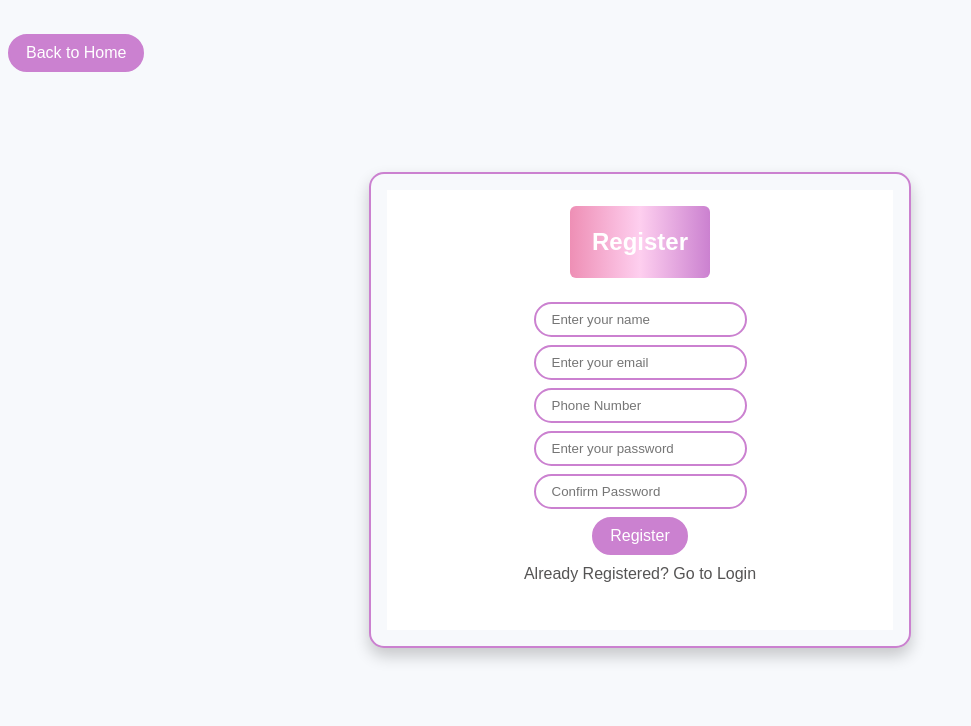
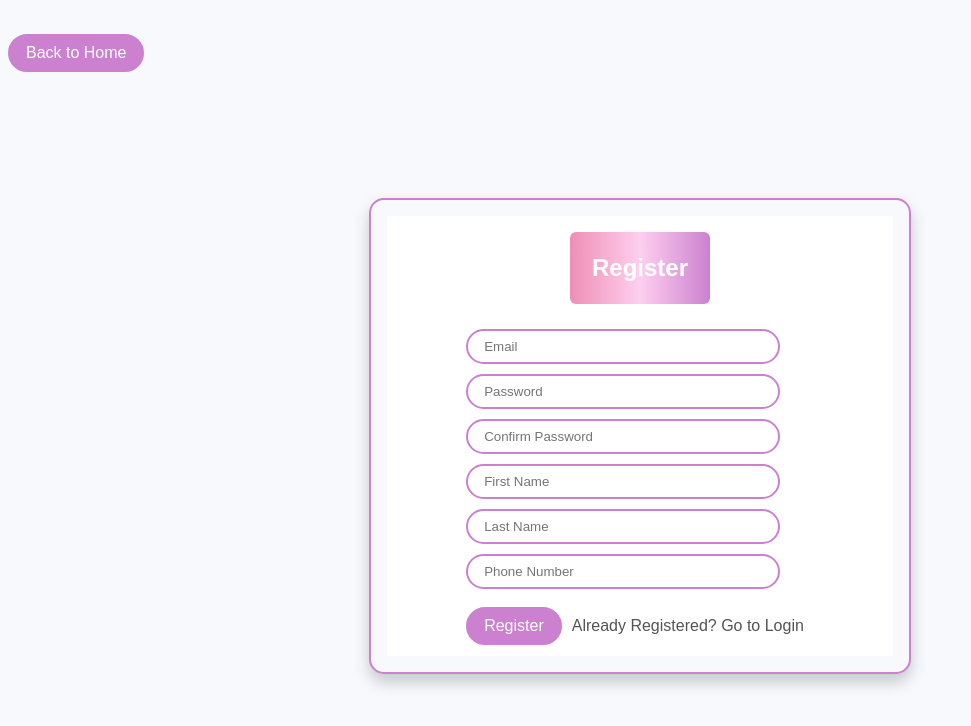
Before and after one commit to NinaLaliashvili/Fight-Fake-News, a React (Create React App) app in the folder fact-fiction/: page / in a window 1280 px wide. Both pictures are taken after a click on the button "Register". Shown: the top 726 px of the page, without its empty margins (0-971 px from the left). Built offline with nearby package versions, Linux system fonts and the light colour scheme.

Commit message:
log in/register full

```diff
--- a/fact-fiction/public/index.html
+++ b/fact-fiction/public/index.html
@@ -10,6 +10,10 @@
       content="Web site created using create-react-app"
     />
     <link rel="apple-touch-icon" href="%PUBLIC_URL%/logo192.png" />
+    <link
+      rel="stylesheet"
+      href="https://fonts.googleapis.com/css2?family=Poppins:wght@400;500;600&display=swap"
+    />
 
     <!-- <link rel="manifest" href="%PUBLIC_URL%/manifest.json" /> -->
 
--- a/fact-fiction/src/App.jsx
+++ b/fact-fiction/src/App.jsx
@@ -14,8 +14,11 @@ import SubmitFactComponent from "./Components/SubmitFact/SubmitFactComponent";
 import LogInComponent from "./Components/LogIn/LogInComponent";
 import RegisterComponent from "./Components/Register/RegisterComponent";
 import { AdminView } from "./Components/Admin";
+import { useContext } from "react";
+import { LoginContext } from "./Context/AuthContext";
 
 function App() {
+  const { isLoggedIn, logout } = useContext(LoginContext);
   return (
     <div className="App">
       <NavLink to="/"></NavLink>
--- a/fact-fiction/src/Components/Home/HomeComponent.css
+++ b/fact-fiction/src/Components/Home/HomeComponent.css
@@ -11,7 +11,7 @@
 }
 
 .home-container {
-   padding: 1em;
+  padding: 1em;
 }
 
 .header {
@@ -88,3 +88,9 @@
   font-size: 1.1rem;
   line-height: 1.5;
 }
+.welcome {
+  font-family: "Poppins", sans-serif;
+  border: 2px solid #fcd4ef;
+  border-radius: 10px;
+  padding: 10px;
+}
--- a/fact-fiction/src/Components/LogIn/LogInComponent.css
+++ b/fact-fiction/src/Components/LogIn/LogInComponent.css
@@ -10,6 +10,11 @@
   background-color: #f7f9fc;
   padding: 1em;
   box-shadow: 0 8px 16px 0 rgba(0, 0, 0, 0.2);
+
+  display: flex;
+  flex-direction: column;
+  align-items: center;
+  justify-content: center;
 }
 
 .login {
@@ -20,43 +25,45 @@
   display: flex;
   flex-direction: column;
   align-items: center;
+  justify-content: center;
 }
+
 .login h1 {
   font-size: 1.5rem;
-  /* margin-bottom: 5px; */
   background: linear-gradient(270deg, #cb81d0, #fecfef, #ee8fb5);
   color: white;
   font-weight: bold;
   border-radius: 6px;
-  padding: 22px ;
+  padding: 22px;
+  margin-bottom: 10px;
 }
 
 .input {
   background-color: transparent;
   color: black;
   border: 1px solid #cb81d0;
-  padding: 0.5rem 1rem;
+  padding: 1rem 1rem;
   cursor: pointer;
   transition: all 0.3s;
   border: 2px solid #cb81d0;
   border-radius: 25px;
   margin-top: 8px;
+  width: 80%;
 }
 
-.input :hover {
+.input:hover {
   background-color: white;
   color: #cb81d0;
   transform: scale(1.05);
 }
 
 a {
-  font-family:  Arial, sans-serif;
+  font-family: Arial, sans-serif;
   margin: 10px;
   color: rgb(85, 84, 84);
   text-decoration: none;
+}
 
-
-}
 a:hover {
   color: #cb81d0;
   text-decoration: none;
--- a/fact-fiction/src/Components/Register/RegisterComponent.css
+++ b/fact-fiction/src/Components/Register/RegisterComponent.css
@@ -1,7 +1,7 @@
 .registerContainer {
   width: 40%;
   height: 440px;
-    margin-top: 100px;
+  margin-top: 10%;
   margin-right: auto;
   margin-left: auto;
   border: 2px solid #cb81d0;
@@ -29,7 +29,7 @@
   color: white;
   font-weight: bold;
   border-radius: 6px;
-    padding: 22px ;
+  padding: 22px;
 }
 
 .input {
@@ -50,12 +50,10 @@
 }
 
 a {
-    font-family:  Arial, sans-serif;
+  font-family: Arial, sans-serif;
   margin: 10px;
   color: rgb(85, 84, 84);
   text-decoration: none;
-
-
 }
 a:hover {
   color: #cb81d0;
@@ -78,3 +76,7 @@
   color: #cb81d0;
   transform: scale(1.05);
 }
+.input {
+  display: block;
+  margin-bottom: 10px;
+}
--- a/fact-fiction/src/Components/Register/RegisterComponent.jsx
+++ b/fact-fiction/src/Components/Register/RegisterComponent.jsx
@@ -5,13 +5,19 @@ import { ToastContainer, toast } from "react-toastify";
 import axios from "axios";
 
 const RegisterComponent = () => {
-  const [email, setEmail] = useState("");
-  const [name, setName] = useState("");
-  const [phone, setPhone] = useState("");
-  const [password, setPassword] = useState("");
-  const [confirmPassword, setConfirmPassword] = useState("");
   const [error, setError] = useState(false);
+  const [errorMessage, setErrorMessage] = useState("");
+  const [errorField, setErrorField] = useState("");
   const navigate = useNavigate();
+
+  const [formState, setFormState] = useState({
+    email: "",
+    password: "",
+    confirmPassword: "",
+    firstName: "",
+    lastName: "",
+    phone: "",
+  });
 
   const notifyError = (message) => {
     toast.error(`${message}, sorry!`, {
@@ -25,31 +31,83 @@ const RegisterComponent = () => {
     });
   };
 
-  const handleRegister = () => {
-    if (password === confirmPassword) {
-      axios
-        .post(process.env.REACT_APP_API_PORT + "signup", {
-          email: email,
-          name: name,
-          phone: phone,
-          password: password,
-        })
-        .then((resp) => {
-          console.log(resp);
-          notifySuccess("account created! You can now login");
-        })
-        .catch((err) => {
-          console.log(err);
-          setError(true);
-          notifyError(err);
+  const { email, password, confirmPassword, firstName, lastName, phone } =
+    formState;
+
+  const handleInputChange = (event) => {
+    setFormState({
+      ...formState,
+      [event.target.name]: event.target.value,
     });
-    } else {
-      setError(true);
-      notifyError("passwords must match!");
+  };
+
+  const handleRegister = async (event) => {
+    event.preventDefault();
+
+    for (let key in formState) {
+      if (formState[key] === "") {
+        notifyError(
+          `Please fill in the ${key
+            .replace(/([A-Z])/g, " $1")
+            .toLowerCase()} field.`
+        );
+        setErrorField(key);
+        return;
       }
-    //post name, email, phone, password and confirmed password
-    //show a message or navigate to the login page
-    //catch error
+    }
+
+    // Check if password is between 6 and 30 characters, and includes at least one digit and one uppercase letter.
+    if (!/^(?=.*\d)(?=.*[A-Z]).{6,30}$/.test(password)) {
+      notifyError(
+        "Password must be between 6-30 characters, include at least one digit and one uppercase letter!"
+      );
+      setErrorField("password");
+      return;
+    }
+
+    if (password !== confirmPassword) {
+      notifyError("Passwords do not match!");
+      setErrorField("confirmPassword");
+      return;
+    }
+
+    // Check if phone number contains only digits.
+    if (!/^\d+$/.test(phone)) {
+      notifyError("Phone number should only contain digits!");
+      setErrorField("phone");
+      return;
+    }
+
+    try {
+      const users = await axios.get("http://localhost:3071/users");
+
+      const isEmailExists = users.data.some((user) => user.email === email);
+      const isPhoneExists = users.data.some((user) => user.phone === phone);
+
+      if (isEmailExists) {
+        notifyError("This email is already in use!");
+        setErrorField("email");
+        return;
+      }
+
+      if (isPhoneExists) {
+        notifyError("This phone number is already in use!");
+        setErrorField("phone");
+        return;
+      }
+
+      const response = await axios.post(
+        "http://localhost:3071/signup",
+        formState
+      );
+
+      localStorage.setItem("userId", response.data.id);
+      notifySuccess("Successfully registered!");
+      navigate("/login");
+    } catch (error) {
+      console.error("Failed to sign up", error);
+      setErrorMessage("Failed to sign up");
+    }
   };
   return (
     <div>
@@ -59,47 +117,59 @@ const RegisterComponent = () => {
       <div className="registerContainer">
         <div className="register">
           <h1>Register </h1>
-
+          <form onSubmit={handleRegister}>
             <input
-            type="text"
-            value={name}
-            onChange={setName}
-            placeholder="Enter your name"
               className="input"
-          />
-
-          <input
               type="email"
+              name="email"
               value={email}
-            onChange={setEmail}
-            placeholder="Enter your email"
-            className="input"
+              onChange={handleInputChange}
+              placeholder="Email"
             />
             <input
-            type="tel"
-            placeholder="Phone Number"
-            value={phone}
-            onChange={setPhone}
               className="input"
+              type="password"
+              name="password"
+              value={password}
+              onChange={handleInputChange}
+              placeholder="Password"
             />
             <input
+              className="input"
               type="password"
-            value={password}
-            onChange={setPassword}
-            placeholder="Enter your password"
-            className="input"
+              name="confirmPassword"
+              value={confirmPassword}
+              onChange={handleInputChange}
+              placeholder="Confirm Password"
             />
             <input
-            type="password"
-            value={confirmPassword}
-            onChange={setConfirmPassword}
-            placeholder="Confirm Password"
               className="input"
+              type="text"
+              name="firstName"
+              value={firstName}
+              onChange={handleInputChange}
+              placeholder="First Name"
             />
-
-          <button onClick={handleRegister}>Register</button>
+            <input
+              className="input"
+              type="text"
+              name="lastName"
+              value={lastName}
+              onChange={handleInputChange}
+              placeholder="Last Name"
+            />
+            <input
+              className="input"
+              type="tel"
+              name="phone"
+              value={phone}
+              onChange={handleInputChange}
+              placeholder="Phone Number"
+            />
+            <button type="submit">Register</button>
             <Link to="/login">Already Registered? Go to Login</Link>
-          <div>{error && <div error={error} isError={true}></div>}</div>
+          </form>
+          {/* <div>{error && <div error={error} isError={true}></div>}</div> */}
         </div>
       </div>
     </div>
--- a/fact-fiction/src/index.js
+++ b/fact-fiction/src/index.js
@@ -4,7 +4,7 @@ import "./index.css";
 import "react-toastify/dist/ReactToastify.css";
 
 import { BrowserRouter as Router } from "react-router-dom";
-import { AuthProvider } from "./Context/AuthContext";
+import { LoginProvider } from "./Context/AuthContext";
 import { UserScoreProvider } from "./Context/UserScoreContext";
 import App from "./App";
 
@@ -12,10 +12,10 @@ const root = ReactDOM.createRoot(document.getElementById("root"));
 
 root.render(
   <Router>
-    <AuthProvider>
+    <LoginProvider>
       <UserScoreProvider>
         <App />
       </UserScoreProvider>
-    </AuthProvider>
+    </LoginProvider>
   </Router>
 );
```
Also changed, not shown: fact-fiction/src/Components/Home/HomeComponent.jsx (+35 -21 lines), fact-fiction/src/Components/LogIn/LogInComponent.jsx (+35 -31 lines), fact-fiction/src/Context/AuthContext.js (+35 -42 lines), 1 other file (tests, documents, lock files or other folders). Lines whose indentation alone changed are shown as unchanged.
